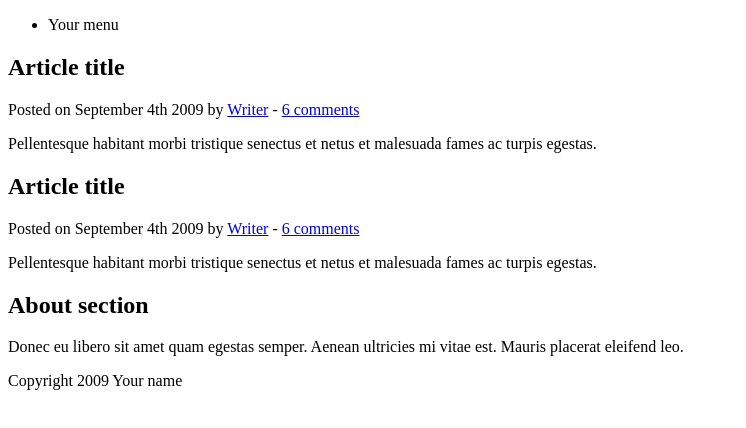
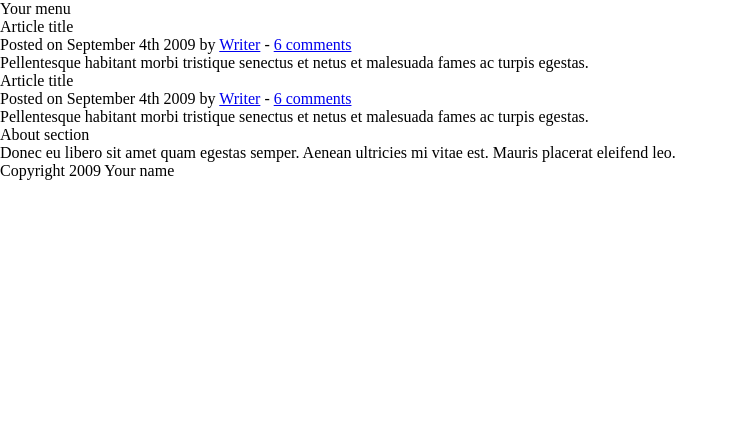
Before and after one commit to sohta3/carousel-sample, a plain HTML site: page index.html in a window 1280 px wide. Shown: the whole page, without its empty margins (0-746 px from the left). Drawn offline with Linux system fonts and the light colour scheme.

Commit message:
Add reset css

```diff
--- a/index.html
+++ b/index.html
@@ -6,6 +6,7 @@
     <meta http-equiv="X-UA-Compatible" content="IE=edge" />
     <meta name="viewport" content="width=device-width, initial-scale=1" />
     <title>Your Website</title>
+    <link rel="stylesheet" type="text/css" href="minireset.min.css">
   </head>
 
   <body>
--- /dev/null
+++ b/minireset.min.css
@@ -0,0 +1 @@
+/*! minireset.css v0.0.3 | MIT License | github.com/jgthms/minireset.css */html,body,p,ol,ul,li,dl,dt,dd,blockquote,figure,fieldset,legend,textarea,pre,iframe,hr,h1,h2,h3,h4,h5,h6{margin:0;padding:0}h1,h2,h3,h4,h5,h6{font-size:100%;font-weight:normal}ul{list-style:none}button,input,select,textarea{margin:0}html{box-sizing:border-box}*,*:before,*:after{box-sizing:inherit}img,embed,iframe,object,audio,video{height:auto;max-width:100%}iframe{border:0}table{border-collapse:collapse;border-spacing:0}td,th{padding:0;text-align:left}
```
